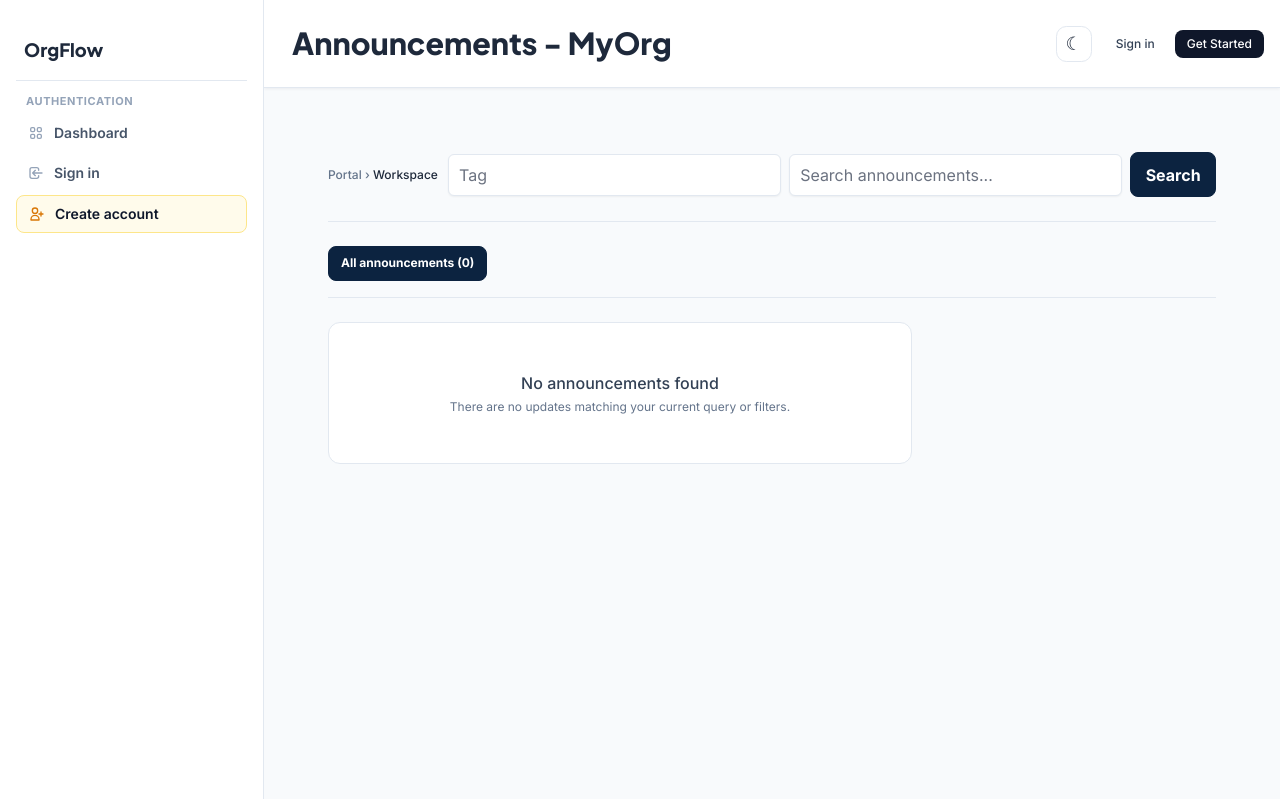
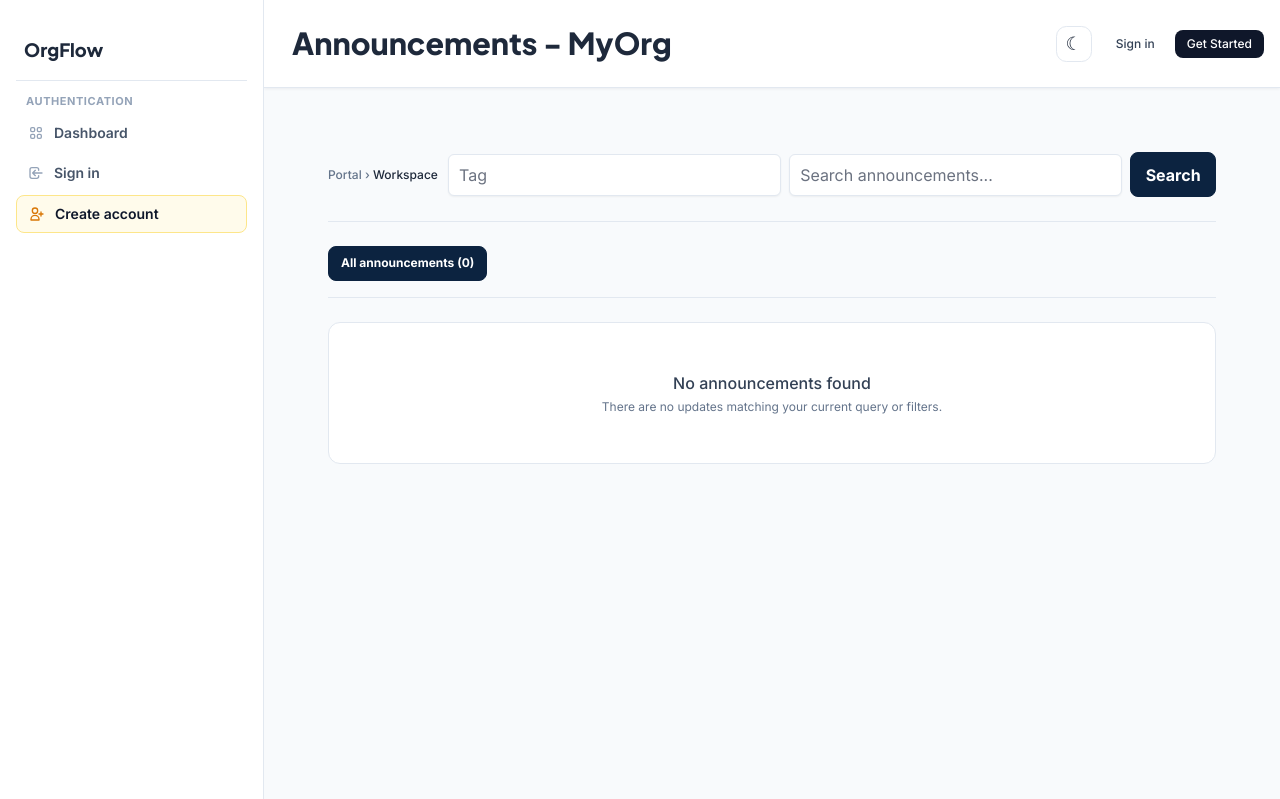
Before and after one commit to aayowole1/Software-Eng, a Django app: template announcements/templates/announcements/announcements_page.html in a window 1280 px wide. Shown: the top 799 px of the page. Run offline with Django 5.2, Linux system fonts and the light colour scheme; the template is opened without the code that fills it, so the values that code supplies are empty; some libraries are stand-ins or nearby versions.

Commit message:
Refine announcement audience layout
Co-authored-by: Copilot <223556219+Copilot@users.noreply.github.com>

```diff
--- a/announcements/templates/announcements/announcements_page.html
+++ b/announcements/templates/announcements/announcements_page.html
@@ -53,10 +53,10 @@
     </div>
 
     <!-- Main Grid: Announcement Cards + Side Rail -->
-    <div class="grid grid-cols-1 lg:grid-cols-3 gap-6">
+    <div class="announcement-content-grid grid grid-cols-1 {% if can_publish %}lg:grid-cols-3{% endif %} gap-6">
 
       <!-- Primary Announcements Feed Column -->
-      <div class="lg:col-span-2">
+      <div class="{% if can_publish %}lg:col-span-2{% endif %}">
         {% for announcement in announcements %}
           {% include "announcements/partials/_card.html" with item=announcement can_publish=can_publish %}
         {% empty %}
@@ -85,10 +85,6 @@
                 <span class="flex items-center gap-1.5"><span class="w-2 h-2 rounded-full bg-amber-500"></span> Officers and admins</span>
                 <strong>{{ stats.officer_total }}</strong>
               </li>
-              <li class="flex justify-between py-1">
-                <span class="flex items-center gap-1.5"><span class="w-2 h-2 rounded-full bg-indigo-500"></span> Applicants</span>
-                <strong>{{ stats.applicant_total }}</strong>
-              </li>
             </ul>
           </div>
         {% endif %}
--- a/announcements/views.py
+++ b/announcements/views.py
@@ -389,9 +389,6 @@ def announcements_list(request):
             "officer_total": Profile.objects.filter(
                 role__in=[Role.OFFICER, Role.ADMIN]
             ).count(),
-            "applicant_total": Profile.objects.filter(
-                role=Role.APPLICANT
-            ).count(),
         }
 
     categories = Category.objects.all()
```
